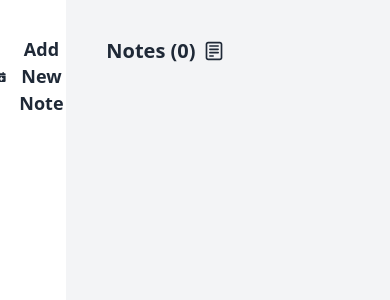
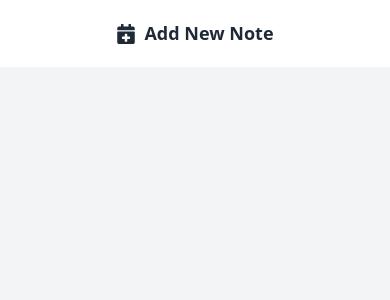
Before and after one commit to Brielle28/NotesApp, a React (Vite) app: page / in a window 390 px wide. Shown: the top 300 px of the page. Built offline with nearby package versions, Linux system fonts and the light colour scheme.

Commit message:
responsive ui

```diff
--- a/src/Pages/Note.jsx
+++ b/src/Pages/Note.jsx
@@ -1,179 +1,3 @@
-// import { useState, useEffect } from "react";
-// import { FaCalendarPlus } from "react-icons/fa";
-// import { CiCircleCheck } from "react-icons/ci";
-// import { CgNotes } from "react-icons/cg";
-// import { MdOutlineDeleteSweep } from "react-icons/md";
-
-// const NotesApp = () => {
-//   const [notes, setNotes] = useState(() => {
-//     // Initialize notes from localStorage
-//     const savedNotes = localStorage.getItem('notes');
-//     return savedNotes ? JSON.parse(savedNotes) : [];
-//   });
-//   const [showColorPicker, setShowColorPicker] = useState(false);
-
-//   // Save notes to localStorage whenever they change
-//   useEffect(() => {
-//     localStorage.setItem('notes', JSON.stringify(notes));
-//   }, [notes]);
-
-//   const colors = {
-//     green: "bg-[#FFF6CA]",
-//     pink: "bg-[#DFF2FF]",
-//     blue: "bg-[#FFD7D5]",
-//   };
-
-//   const addNote = (color) => {
-//     const newNote = {
-//       id: Date.now(),
-//       title: "",
-//       content: "",
-//       color: colors[color],
-//       date: new Date().toLocaleString(),
-//       isEditing: true,
-//     };
-//     setNotes([...notes, newNote]);
-//     setShowColorPicker(false);
-//   };
-
-//   const updateNote = (id, field, value) => {
-//     setNotes(
-//       notes.map((note) => (note.id === id ? { ...note, [field]: value } : note))
-//     );
-//   };
-
-//   const saveNote = (id) => {
-//     setNotes(
-//       notes.map((note) =>
-//         note.id === id ? { ...note, isEditing: false } : note
-//       )
-//     );
-//   };
-
-//   const deleteNote = (id) => {
-//     setNotes(notes.filter((note) => note.id !== id));
-//   };
-
-//   // Close color picker when clicking outside
-//   useEffect(() => {
-//     const handleClickOutside = (e) => {
-//       if (!e.target.closest('.color-picker-container')) {
-//         setShowColorPicker(false);
-//       }
-//     };
-
-//     document.addEventListener('click', handleClickOutside);
-//     return () => document.removeEventListener('click', handleClickOutside);
-//   }, []);
-
-//   return (
-//     <div className="flex flex-row items-start justify-start min-h-screen bg-gray-100">
-//       {/* Sidebar */}
-//       <div className="sticky flex items-start justify-center min-h-screen mb-6 bg-white w-[17%]">
-//         <div className="relative color-picker-container">
-//           <button
-//             onClick={(e) => {
-//               e.stopPropagation();
-//               setShowColorPicker(!showColorPicker);
-//             }}
-//             className="flex items-center gap-2 px-4 py-2 transition-colors rounded-lg mt-7 hover:bg-gray-100"
-//           >
-//             <FaCalendarPlus className="text-[20px] font-bold" />
-//             <h1 className="font-bold text-[18px]">Add New Note</h1>
-//           </button>
-
-//           {/* Color Picker */}
-//           {showColorPicker && (
-//             <div className="absolute flex gap-2 p-2 bg-white rounded-lg shadow-lg left-9 top-[70px]">
-//               <button
-//                 onClick={() => addNote("green")}
-//                 className="w-8 h-8 bg-[#FFF6CA] rounded-full hover:ring-2 ring-[#f5eab5] transition-all"
-//               />
-//               <button
-//                 onClick={() => addNote("pink")}
-//                 className="w-8 h-8 bg-[#DFF2FF] rounded-full hover:ring-2 ring-[#c4dff0] transition-all"
-//               />
-//               <button
-//                 onClick={() => addNote("blue")}
-//                 className="w-8 h-8 bg-[#FFD7D5] rounded-full hover:ring-2 ring-[#f8b1ad] transition-all"
-//               />
-//             </div>
-//           )}
-//         </div>
-//       </div>
-
-//       {/* Main Content */}
-//       <div className="w-[80%] pl-10">
-//         <div className="flex items-center gap-2 mt-9">
-//           <h1 className="font-bold text-[20px]">Notes </h1>
-//           <CgNotes className="text-[20px]" />
-//         </div>
-
-//         <div className="grid grid-cols-1 gap-4 md:grid-cols-2 lg:grid-cols-3 w-[100%] mt-3 pb-6">
-//           {notes.map((note) => (
-//             <div
-//               key={note.id}
-//               className={`p-4 rounded-lg shadow ${note.color} transition-transform hover:scale-[1.02]`}
-//             >
-//               <div className="mb-2 text-sm text-gray-500">{note.date}</div>
-//               {note.isEditing ? (
-//                 <>
-//                   <input
-//                     type="text"
-//                     value={note.title}
-//                     onChange={(e) => updateNote(note.id, "title", e.target.value)}
-//                     placeholder="Title"
-//                     className="w-full p-1 mb-2 rounded bg-white/50 focus:outline-none focus:ring-1"
-//                     autoFocus
-//                   />
-//                   <textarea
-//                     value={note.content}
-//                     onChange={(e) => updateNote(note.id, "content", e.target.value)}
-//                     placeholder="Note content..."
-//                     className="w-full h-32 p-1 rounded resize-none bg-white/50 focus:outline-none focus:ring-1"
-//                   />
-//                   <button
-//                     onClick={() => saveNote(note.id)}
-//                     className="flex items-center gap-1 px-3 py-1 mt-2 transition-shadow bg-white rounded-lg shadow-sm hover:shadow"
-//                   >
-//                     <CiCircleCheck size={16} />
-//                     Save
-//                   </button>
-//                 </>
-//               ) : (
-//                 <div className="h-52">
-//                   <div className="flex items-center justify-between w-full">
-//                     <h3
-//                       className="mb-2 font-bold cursor-pointer hover:text-gray-700"
-//                       onClick={() => updateNote(note.id, "isEditing", true)}
-//                     >
-//                       {note.title}
-//                     </h3>
-//                     <button
-//                       onClick={() => deleteNote(note.id)}
-//                       className="p-1 transition-colors rounded-full hover:bg-white/50"
-//                     >
-//                       <MdOutlineDeleteSweep className="text-red-500 text-[22px]" />
-//                     </button>
-//                   </div>
-//                   <div className="w-full h-[1px] bg-black/10"></div>
-//                   <p
-//                     className="w-full mt-2 cursor-pointer hover:text-gray-700"
-//                     onClick={() => updateNote(note.id, "isEditing", true)}
-//                   >
-//                     {note.content}
-//                   </p>
-//                 </div>
-//               )}
-//             </div>
-//           ))}
-//         </div>
-//       </div>
-//     </div>
-//   );
-// };
-
-// export default NotesApp;
 import { useState, useEffect } from "react";
 import { FaCalendarPlus } from "react-icons/fa";
 import { CiCircleCheck } from "react-icons/ci";
@@ -182,13 +6,13 @@ import { MdOutlineDeleteSweep } from "react-icons/md";
 
 const NotesApp = () => {
   const [notes, setNotes] = useState(() => {
-    const savedNotes = localStorage.getItem('notes');
+    const savedNotes = localStorage.getItem("notes");
     return savedNotes ? JSON.parse(savedNotes) : [];
   });
   const [showColorPicker, setShowColorPicker] = useState(false);
 
   useEffect(() => {
-    localStorage.setItem('notes', JSON.stringify(notes));
+    localStorage.setItem("notes", JSON.stringify(notes));
   }, [notes]);
 
   const colors = {
@@ -238,25 +62,26 @@ const NotesApp = () => {
 
   useEffect(() => {
     const handleClickOutside = (e) => {
-      if (!e.target.closest('.color-picker-container')) {
+      if (!e.target.closest(".color-picker-container")) {
         setShowColorPicker(false);
       }
     };
 
-    document.addEventListener('click', handleClickOutside);
-    return () => document.removeEventListener('click', handleClickOutside);
+    document.addEventListener("click", handleClickOutside);
+    return () => document.removeEventListener("click", handleClickOutside);
   }, []);
 
   return (
-    <div className="flex flex-row items-start justify-start min-h-screen bg-gray-100">
-      <div className="sticky flex items-start justify-center min-h-screen mb-6 bg-white w-[17%]">
+    <div className="flex flex-col items-center justify-center min-h-screen bg-gray-100 md:justify-start md:items-start md:flex-row">
+      {/* add note */}
+      <div className="fixed top-0 md:relative flex w-full items-start md:items-start justify-center md:min-h-screen mb-6 bg-white md:w-[17%]">
         <div className="relative color-picker-container">
           <button
             onClick={(e) => {
               e.stopPropagation();
               setShowColorPicker(!showColorPicker);
             }}
-            className="flex items-center gap-2 px-4 py-2 mt-7 hover:bg-gray-100 rounded-lg transition-colors"
+            className="flex items-center gap-2 px-4 py-2 my-3 transition-colors rounded-lg md:mt-7"
           >
             <FaCalendarPlus className="text-[20px] font-bold" />
             <h1 className="font-bold text-[18px]">Add New Note</h1>
@@ -280,11 +105,11 @@ const NotesApp = () => {
           )}
         </div>
       </div>
-
-      <div className="w-[80%] pl-10">
-        <div className="flex items-center gap-2 mt-9">
+      {/* notes display */}
+      <div className="w-[80%] md:pl-10 mt-20 md:mt-0">
+        <div className="hidden gap-2 md:items-center md:flex md:mt-9 ">
+          <CgNotes className="text-[20px]" />
           <h1 className="font-bold text-[20px]">Notes ({notes.length})</h1>
-          <CgNotes className="text-[20px]" />
         </div>
 
         <div className="grid grid-cols-1 gap-4 md:grid-cols-2 lg:grid-cols-3 w-[100%] mt-3 pb-6">
@@ -299,20 +124,24 @@ const NotesApp = () => {
                   <input
                     type="text"
                     value={note.title}
-                    onChange={(e) => updateNote(note.id, "title", e.target.value)}
+                    onChange={(e) =>
+                      updateNote(note.id, "title", e.target.value)
+                    }
                     placeholder="Title"
                     className="w-full p-1 mb-2 rounded bg-white/50 focus:outline-none focus:ring-1"
                     autoFocus
                   />
                   <textarea
                     value={note.content}
-                    onChange={(e) => updateNote(note.id, "content", e.target.value)}
+                    onChange={(e) =>
+                      updateNote(note.id, "content", e.target.value)
+                    }
                     placeholder="Note content..."
                     className="w-full h-32 p-1 rounded resize-none bg-white/50 focus:outline-none focus:ring-1"
                   />
                   <button
                     onClick={() => saveNote(note.id)}
-                    className="flex items-center gap-1 px-3 py-1 mt-2 bg-white rounded-lg shadow-sm hover:shadow transition-shadow"
+                    className="flex items-center gap-1 px-3 py-1 mt-2 transition-shadow bg-white rounded-lg shadow-sm hover:shadow"
                   >
                     <CiCircleCheck size={16} />
                     Save
@@ -320,10 +149,10 @@ const NotesApp = () => {
                 </>
               ) : (
                 <div
-                  className="h-52 cursor-pointer"
+                  className="cursor-pointer h-52"
                   onClick={(e) => {
                     // Prevent editing when clicking the delete button
-                    if (!e.target.closest('.delete-button')) {
+                    if (!e.target.closest(".delete-button")) {
                       startEditing(note.id);
                     }
                   }}
@@ -334,7 +163,7 @@ const NotesApp = () => {
                     </h3>
                     <button
                       onClick={() => deleteNote(note.id)}
-                      className="p-1 rounded-full hover:bg-white/50 transition-colors delete-button"
+                      className="p-1 transition-colors rounded-full hover:bg-white/50 delete-button"
                     >
                       <MdOutlineDeleteSweep className="text-red-500 text-[22px]" />
                     </button>
```
